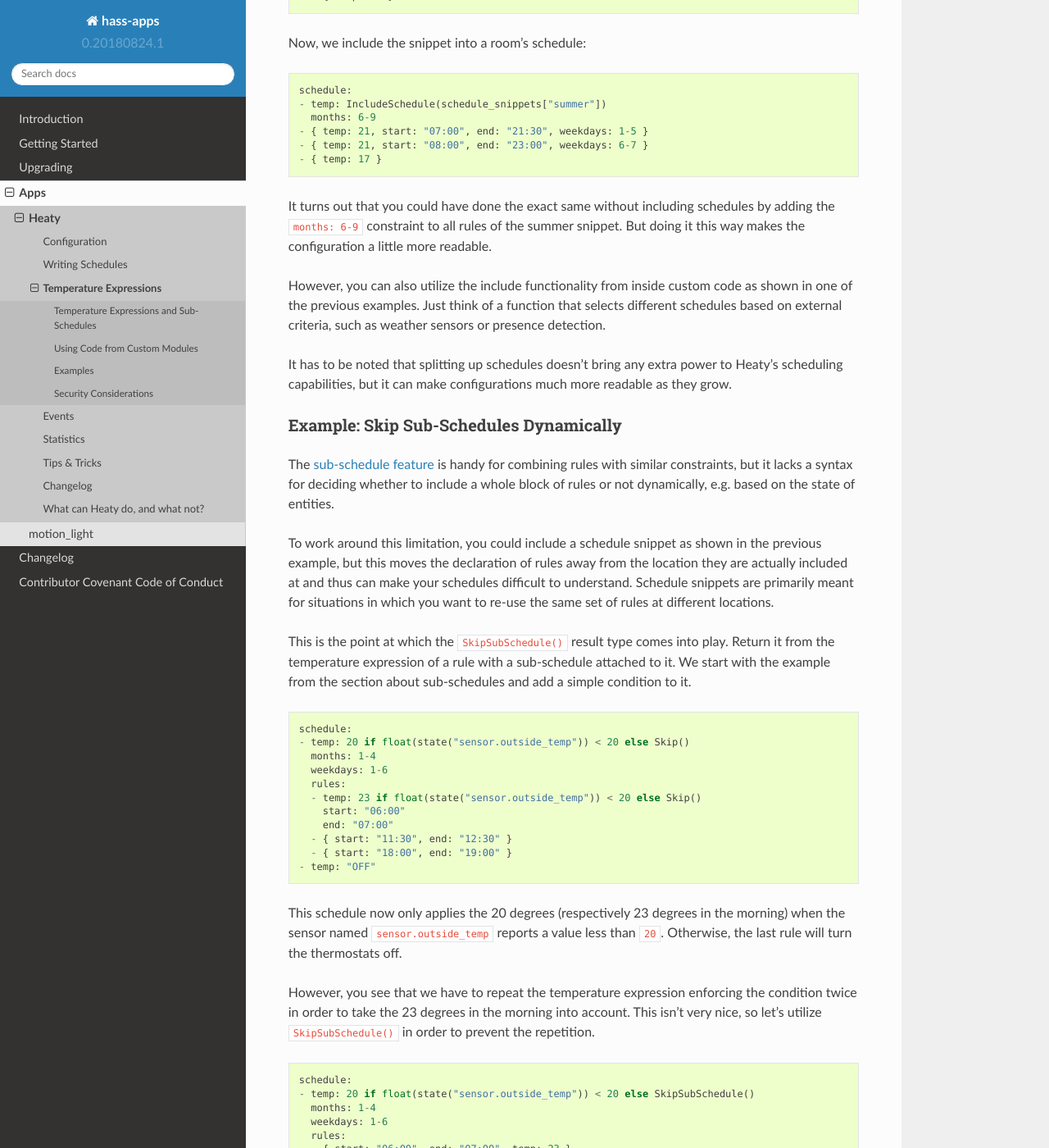
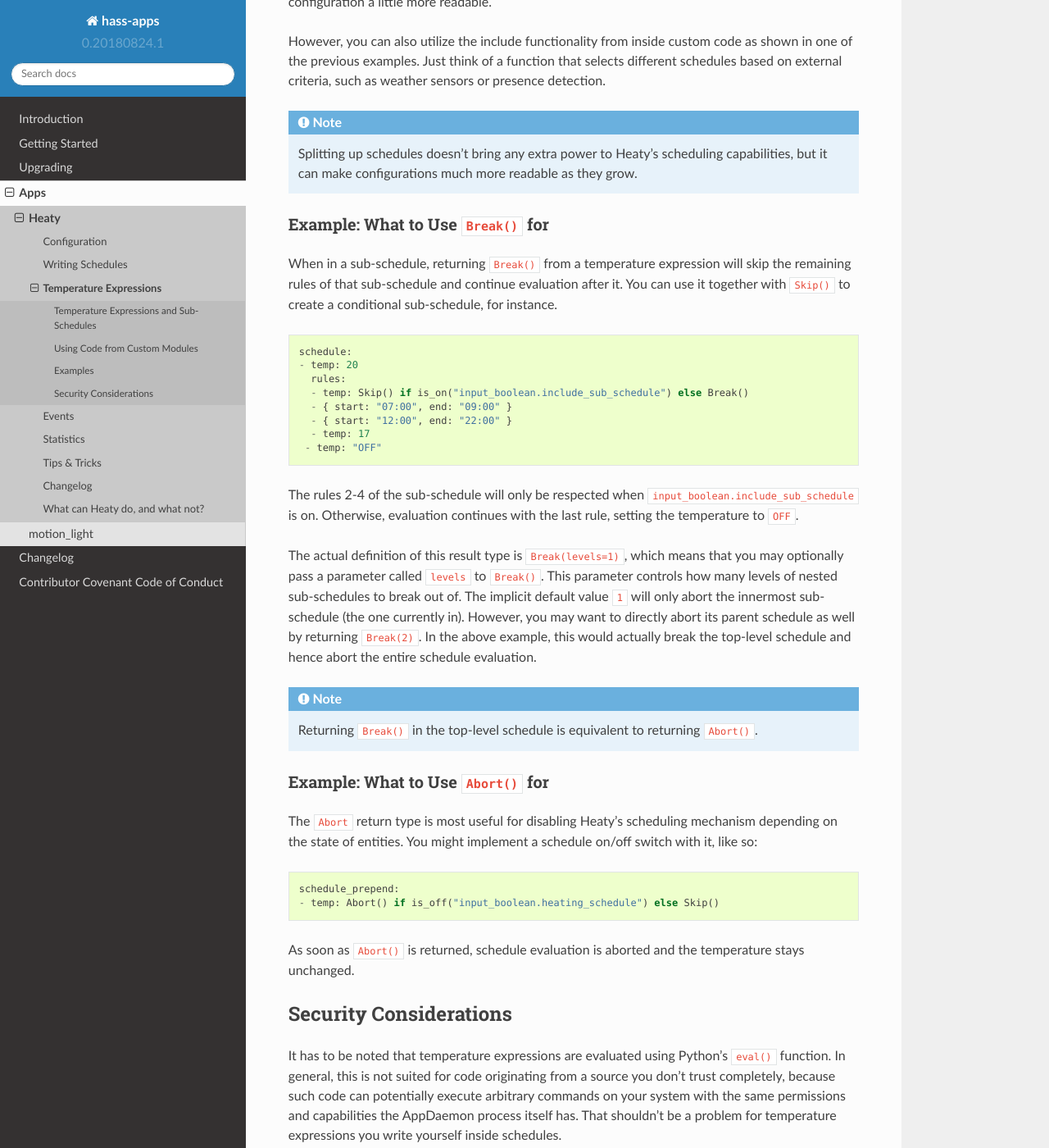
Before and after one commit to bob1de/hass-apps, a Sphinx documentation site: the page built from docs/apps/heaty/temperature-expressions.rst, in a window 1280 px wide and 1400 px high, scrolled down 5731 px. Shown: the whole window at 82% size. Built offline with Sphinx 7.4.7 and the Read the Docs theme 2.0.0, drawn with Linux system fonts in a browser that asks for light colours; some of the changed text lies outside the part shown.

Commit message:
[heaty] Added Abort, reworked Break, removed SkipSubSchedule

```diff
--- a/docs/apps/heaty/temperature-expressions.rst
+++ b/docs/apps/heaty/temperature-expressions.rst
@@ -21,19 +21,20 @@ object, Heaty converts it to a ``Result`` automatically for convenience.
 An object of one of the following sub-types of ``ResultBase`` can be
 returned to influence the way your result is treated.
 
+* ``Abort()``, which causes schedule lookup to be aborted immediately.
+  The temperature will not be changed in this case.
 * ``Add(value)``, which causes ``value`` to be added to the result of
   a consequent rule. This is continued until a rule evaluates to a
   final ``Result``.
-* ``Break()``, which causes schedule lookup to be aborted immediately.
-  The temperature will not be changed in this case.
+* ``Break(levels=1)``, which causes lookup of one (or multiple nested)
+  sub-schedule(s) to be aborted immediately. The evaluation will continue
+  after the sub-schedule(s).
 * ``IncludeSchedule(schedule)``, which evaluates the given schedule
   object. See below for an example on how to use this.
 * ``Result(value)``: just the final result which will be used as the
   temperature. Schedule lookup is aborted at this point.
 * ``Skip()``, which causes the rule to be treated as if it didn't exist
   at all. If one exists, the next rule is evaluated in this case.
-* ``SkipSubSchedule()``, which prevents a sub-schedule attached to the
-  rule from being evaluated. See below for an example on how to use this.
 
 If you want to turn the thermostats in a room off, there is a special
 value available under the name ``OFF``. Just return that.
@@ -99,22 +100,6 @@ a particular rule inside a sub-schedule, the ``temp`` parameters of
 the rule and it's anchestor rules are evaluated from inside to outside
 (from right to left when looking at the indentation of the YAML syntax)
 until one results in something different than ``None``.
-
-Often there is a way to express a schedule without returning ``None``
-at all, simply by slightly restructuring and reordering rules. But there
-is one particular situation in which doing it is the only feasible way
-for avoiding repetitions: the usage of ``SkipSubSchedule()``.
-
-.. note::
-
-   A temperature expression returning ``SkipSubSchedule()`` influences
-   the lookup of ``temp`` values. Rules inside a sub-schedule guarded
-   by such an expression will use that expression's result as a default
-   for their ``temp`` parameter, because it'll be the first available
-   ``temp`` (searched from right to left). just keep this in mind
-   and return ``None`` from the temperature expression if you want to
-   prevent it from influencing the result of rules that are part of
-   the sub-schedule.
 
 
 Using Code from Custom Modules
@@ -322,85 +307,64 @@ custom code as shown in one of the previous examples. Just think of
 a function that selects different schedules based on external criteria,
 such as weather sensors or presence detection.
 
-It has to be noted that splitting up schedules doesn't bring any extra
-power to Heaty's scheduling capabilities, but it can make configurations
-much more readable as they grow.
+.. note::
 
-
-Example: Skip Sub-Schedules Dynamically
-~~~~~~~~~~~~~~~~~~~~~~~~~~~~~~~~~~~~~~~
-
-The `sub-schedule feature
-<writing-schedules.html#rules-with-sub-schedules>`_ is handy for
-combining rules with similar constraints, but it lacks a syntax for
-deciding whether to include a whole block of rules or not dynamically,
-e.g. based on the state of entities.
-
-To work around this limitation, you could include a schedule snippet as
-shown in the previous example, but this moves the declaration of rules
-away from the location they are actually included at and thus can make
-your schedules difficult to understand. Schedule snippets are primarily
-meant for situations in which you want to re-use the same set of rules
-at different locations.
-
-This is the point at which the ``SkipSubSchedule()`` result type comes
-into play. Return it from the temperature expression of a rule with a
-sub-schedule attached to it. We start with the example from the section
-about sub-schedules and add a simple condition to it.
-
-::
-
-    schedule:
-    - temp: 20 if float(state("sensor.outside_temp")) < 20 else Skip()
-      months: 1-4
-      weekdays: 1-6
-      rules:
-      - temp: 23 if float(state("sensor.outside_temp")) < 20 else Skip()
-        start: "06:00"
-        end: "07:00"
-      - { start: "11:30", end: "12:30" }
-      - { start: "18:00", end: "19:00" }
-    - temp: "OFF"
-
-This schedule now only applies the 20 degrees (respectively 23 degrees in
-the morning) when the sensor named ``sensor.outside_temp`` reports a value
-less than ``20``. Otherwise, the last rule will turn the thermostats off.
-
-However, you see that we have to repeat the temperature expression
-enforcing the condition twice in order to take the 23 degrees in
-the morning into account. This isn't very nice, so let's utilize
-``SkipSubSchedule()`` in order to prevent the repetition.
-
-::
-
-    schedule:
-    - temp: 20 if float(state("sensor.outside_temp")) < 20 else SkipSubSchedule()
-      months: 1-4
-      weekdays: 1-6
-      rules:
-      - { start: "06:00", end: "07:00", temp: 23 }
-      - { start: "11:30", end: "12:30" }
-      - { start: "18:00", end: "19:00" }
-    - temp: "OFF"
-
-We no longer need to return a ``Skip()`` when the sensor's value is
-too high. Instead, we return ``SkipSubSchedule()`` from the first rule,
-which prevents the whole sub-schedule from being evaluated.
+   Splitting up schedules doesn't bring any extra power to Heaty's
+   scheduling capabilities, but it can make configurations much more
+   readable as they grow.
 
 
 Example: What to Use ``Break()`` for
 ~~~~~~~~~~~~~~~~~~~~~~~~~~~~~~~~~~~~
 
-The ``Break`` return type is most useful for disabling Heaty's
+When in a sub-schedule, returning ``Break()`` from a temperature
+expression will skip the remaining rules of that sub-schedule and
+continue evaluation after it. You can use it together with ``Skip()``
+to create a conditional sub-schedule, for instance.
+
+::
+
+    schedule:
+    - temp: 20
+      rules:
+      - temp: Skip() if is_on("input_boolean.include_sub_schedule") else Break()
+      - { start: "07:00", end: "09:00" }
+      - { start: "12:00", end: "22:00" }
+      - temp: 17
+     - temp: "OFF"
+
+The rules 2-4 of the sub-schedule will only be respected when
+``input_boolean.include_sub_schedule`` is on. Otherwise, evaluation
+continues with the last rule, setting the temperature to ``OFF``.
+
+The actual definition of this result type is ``Break(levels=1)``,
+which means that you may optionally pass a parameter called ``levels``
+to ``Break()``. This parameter controls how many levels of nested
+sub-schedules to break out of. The implicit default value ``1`` will
+only abort the innermost sub-schedule (the one currently in). However,
+you may want to directly abort its parent schedule as well by returning
+``Break(2)``. In the above example, this would actually break the
+top-level schedule and hence abort the entire schedule evaluation.
+
+.. note::
+
+   Returning ``Break()`` in the top-level schedule is equivalent to
+   returning ``Abort()``.
+
+
+Example: What to Use ``Abort()`` for
+~~~~~~~~~~~~~~~~~~~~~~~~~~~~~~~~~~~~
+
+The ``Abort`` return type is most useful for disabling Heaty's
 scheduling mechanism depending on the state of entities. You might
 implement a schedule on/off switch with it, like so:
 
 ::
 
     schedule_prepend:
-    - temp: Break() if is_off("input_boolean.heating_schedule") else Skip()
+    - temp: Abort() if is_off("input_boolean.heating_schedule") else Skip()
 
-As soon as ``Break()`` is returned, schedule evaluation is aborted and
+As soon as ``Abort()`` is returned, schedule evaluation is aborted and
 the temperature stays unchanged.
 
 
```
Also changed, not shown: docs/apps/heaty/CHANGELOG.md (+8 -0 lines), 2 other files.
